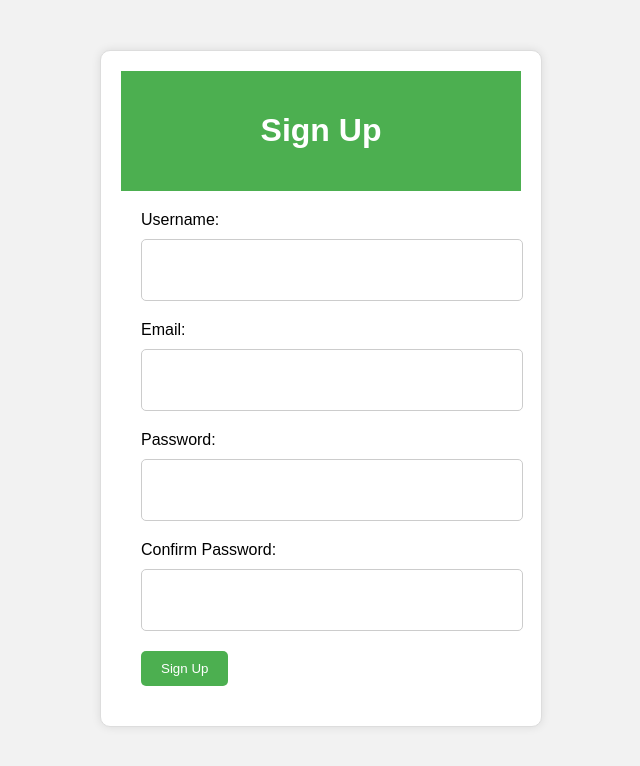
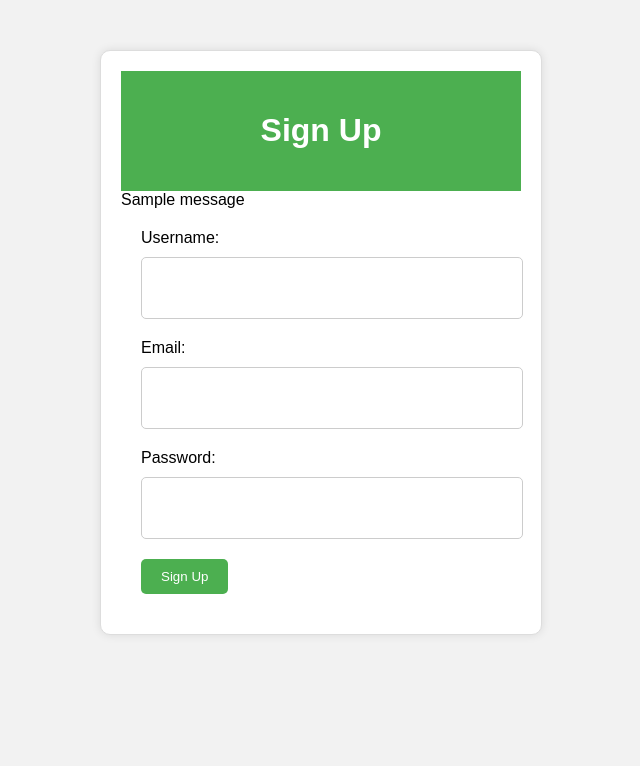
Before and after one commit to TavishiS/Emotion2Movies, a Flask app: page /sign_up in a window 1280 px wide. Shown: the top 766 px of the page, without its empty margins (319-959 px from the left). Run offline with Flask 3, Linux system fonts and the light colour scheme; one stand-in notice (Sample message) is shown.

Commit message:
Integrating remote database in project for user authentication

```diff
--- a/Project/app.py
+++ b/Project/app.py
@@ -1,25 +1,15 @@
-from flask import Flask, render_template, request, jsonify
+from flask import Flask, render_template, request, jsonify, redirect, url_for, flash
 from flask_cors import CORS
-from using_deepseek_remote import prompt2movie
 import requests
+import prompt2movie, form2movie
+import sign_up_in
 
 app=Flask(__name__)
 CORS(app)  # This line enables Cross-Origin Resource Sharing (CORS) for the Flask app, allowing resources to be requested from another domain.
 
-TMDB_API_KEY = "08f754591935e3223e64fe37680f7ba0"
+app.secret_key = 'your_secret_key'  # Change this to your secret key
 
-def get_movie_trailer(movie_id):
-    url = f"https://api.themoviedb.org/3/movie/{movie_id}/videos?api_key={TMDB_API_KEY}"
-    try:
-        response = requests.get(url).json()
-        if "results" in response:
-            for video in response["results"]:
-                if video["site"] == "YouTube" and video["type"] == "Trailer":
-                    return video['key']
-        return None
-    except Exception as e:
-        print(f"Error fetching trailer: {e}")
-        return None
+user_name = ""
 
 @app.route('/')
 def firstPage():
@@ -29,9 +19,34 @@ def firstPage():
 def sign_in():
     return render_template('sign_in.html')
 
+@app.route('/signin', methods=['GET','POST'])
+def call_signin():
+    return_mess=sign_up_in.signin()
+    return_mess_data = return_mess.get_json()
+    message = return_mess_data.get('message', '')
+    if return_mess_data.get('message')=='User logged in successfully!':
+        print(message)
+        return redirect(url_for('home'))
+    else:
+        flash(message, 'error')
+        return redirect(url_for('sign_in'))
 @app.route('/sign_up')
 def sign_up():
     return render_template('sign_up.html')
+
+@app.route('/signup', methods=['GET','POST'])
+def call_signup():
+    return_mess=sign_up_in.signup()
+    return_mess_data = return_mess.get_json()
+    message = return_mess_data.get('message', '')
+    if return_mess_data.get('message')=='User registered successfully!':
+        flash(message, 'success')
+        return redirect(url_for('sign_in'))
+    else:
+        flash(message, 'error')
+        return redirect(url_for('sign_up'))
+
+
 
 @app.route('/home')
 def home():
@@ -53,38 +68,8 @@ def recommend_movies():
     duration_min = request.args.get("minDuration", 0)
     duration_max = request.args.get("maxDuration", 300)
 
-    url = f"https://api.themoviedb.org/3/discover/movie"
-    params = {
-        "api_key": TMDB_API_KEY,
-        "with_genres": genre,
-        "with_original_language": language,
-        "vote_average.gte": rating_min,
-        "vote_average.lte": rating_max,
-        "primary_release_date.gte": f"{year_min}-01-01",
-        "primary_release_date.lte": f"{year_max}-12-31",
-        "with_runtime.gte": duration_min,
-        "with_runtime.lte": duration_max,
-        "sort_by": "popularity.desc"
-    }
+    return form2movie.recommand_movies(genre, language, rating_min, rating_max, year_min, year_max, duration_min, duration_max)
 
-    try:
-        response = requests.get(url, params=params).json()
-        movies = response.get("results", [])[:5]
-
-        recommended_movies = []
-        for movie in movies:
-            trailer_key = get_movie_trailer(movie["id"])
-            recommended_movies.append({
-                "title": movie["title"],
-                "year": movie["release_date"][:4] if movie.get("release_date") else "N/A",
-                "rating": round(movie["vote_average"], 1) if movie.get("vote_average") else "N/A",
-                "trailer": trailer_key
-            })
-
-        return jsonify({"movies": recommended_movies})
-    except Exception as e:
-        print(f"Error in recommend_movies: {e}")
-        return jsonify({"error": "Failed to fetch movies"}), 500
 
 @app.route('/prompt_input')
 def prompt_input():
--- /dev/null
+++ b/Project/sign_up_in.py
@@ -0,0 +1,70 @@
+from flask import Flask, render_template, request, jsonify
+from pymongo import MongoClient
+import certifi
+import bcrypt
+
+app = Flask(__name__)
+
+# Correct MongoDB Connection String (Update your password!)
+MONGO_URI = "mongodb+srv://TavishiS:Abcd%2A1234@users.wlgnv.mongodb.net/?retryWrites=true&w=majority&appName=Users"
+client = MongoClient(MONGO_URI, tlsCAFile=certifi.where())
+db = client["Users"]  # Database
+credentials_collection = db["credentials"]  # Collection
+
+def signup():
+    try:
+        username = request.form.get("username")
+        email = request.form.get("email")
+        password = request.form.get("password")
+
+        # Validation: Ensure fields are not empty
+        if not username or not email or not password:
+            return jsonify({"message": "All fields are required!"})
+
+        existing_user = credentials_collection.find_one({"$or": [{"username": username}, {"email": email}]})
+
+        if existing_user:
+            return jsonify({"message": "Username or email already registered!"})  # You can also render an error message in HTML
+        hashed_password = bcrypt.hashpw(password.encode('utf-8'), bcrypt.gensalt())
+        user_data = {"username": username, "email": email, "password": hashed_password.decode('utf-8')}
+        credentials_collection.insert_one(user_data)
+
+        return jsonify({"message": "User registered successfully!"})
+
+    except Exception as e:
+        return jsonify({"message": "Database error!", "error": str(e)})
+
+def signin():
+    try:
+        username = request.form.get("username")
+        password = request.form.get("password")
+
+        # Validation: Ensure fields are not empty
+        if not username or not password:
+            return jsonify({"message": "All fields are required!"})
+
+        user = credentials_collection.find_one({"username": username})
+
+        if not user:
+            return jsonify({"message": "User not found!"})
+
+        if not bcrypt.checkpw(password.encode('utf-8'), user["password"].encode('utf-8')):
+            return jsonify({"message": "Invalid password!"})
+
+        return jsonify({"message": "User logged in successfully!"})
+
+    except Exception as e:
+        return jsonify({"message": "Database error!", "error": str(e)})
+
+# Test MongoDB Connection (To check if MongoDB is working)
+# @app.route('/test-db')
+# def test_db():
+#     try:
+#         credentials_collection.insert_one({"username": "test", "email": "test@test.com", "password": "test"})
+#         return "MongoDB Connection Successful! Test user added."
+#     except Exception as e:
+#         return f"MongoDB Error: {str(e)}"
+
+if __name__ == '__main__':
+    # app.run(debug=True)
+    app.run(host="0.0.0.0", port=5000, debug=True)
--- a/Project/templates/sign_up.html
+++ b/Project/templates/sign_up.html
@@ -57,8 +57,18 @@
 		<div class="header">
 			<h1>Sign Up</h1>
 		</div>
+		<div>
+			{% with messages = get_flashed_messages(with_categories=True) %}
+			{% if messages %}
+				{% for category, message in messages %}
+					<div class="flash-message {{ category }}">{{ message }}</div>
+				{% endfor %}
+			{% endif %}
+			{% endwith %}
+		</div>
+
 		<div class="form">
-			<form>
+			<form action="/signup" method="POST">
 				<div class="form-group">
 					<label for="username">Username:</label>
 					<input type="text" id="username" name="username" required>
@@ -71,10 +81,6 @@
 					<label for="password">Password:</label>
 					<input type="password" id="password" name="password" required>
 				</div>
-				<div class="form-group">
-					<label for="confirm-password">Confirm Password:</label>
-					<input type="password" id="confirm-password" name="confirm-password" required>
-				</div>
 				<button class="button" type="submit">Sign Up</button>
 			</form>
 		</div>
```
Also changed, not shown: Project/form2movie.py (added, +55 -0 lines), Project/templates/sign_in.html (+10 -1 lines), Project/prompt2movie.py (renamed from Project/using_deepseek_remote/prompt2movie.py).
